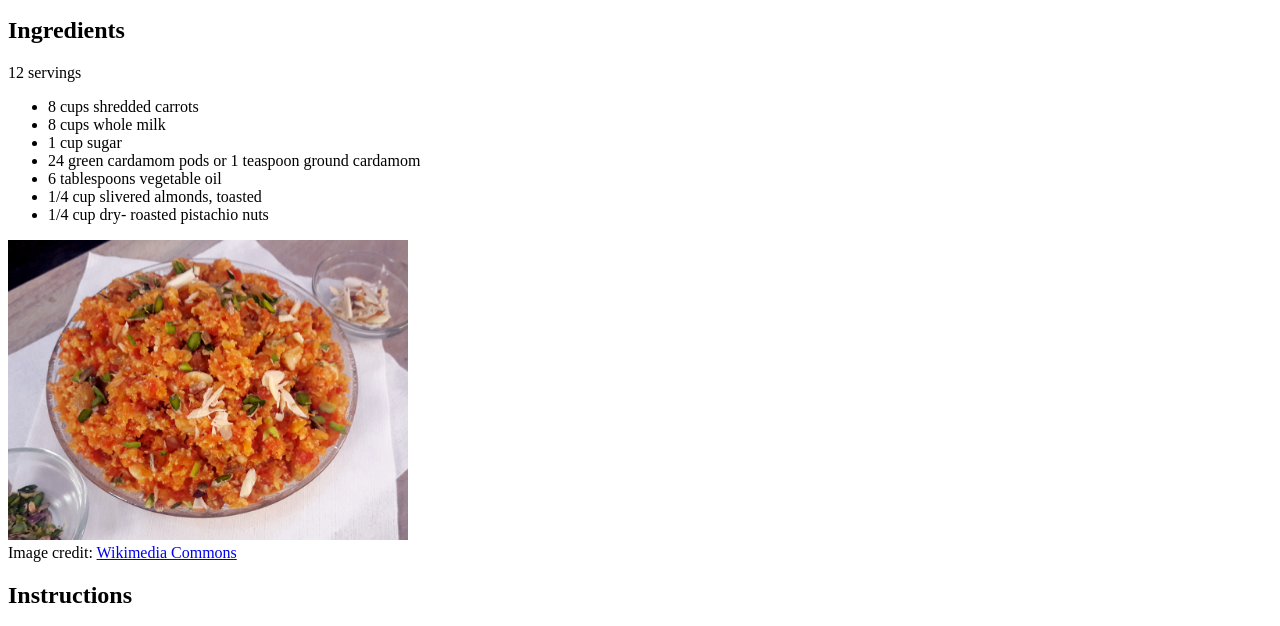
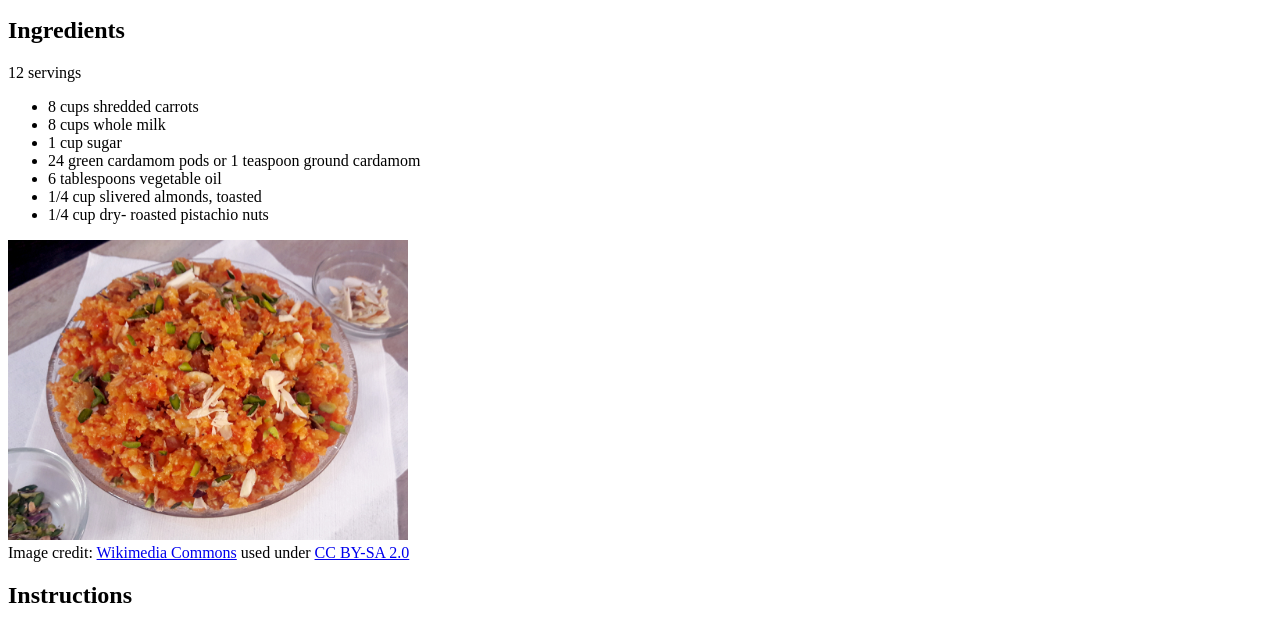
Before and after one commit to RohitNallandhigal/odin-recipes, a plain HTML site: page recipes/carrot-halwa.html in a window 1280 px wide. Shown: the part 155-781 px from the top of the page. Drawn offline with Linux system fonts and the light colour scheme.

Commit message:
Added license info for the image in the carrot halwa recipe page.

```diff
--- a/recipes/carrot-halwa.html
+++ b/recipes/carrot-halwa.html
@@ -27,6 +27,7 @@
         <img src="../images/carrot-halwa-recipe-page.jpg" alt="Carrot Halwa garnished with almonds and pistachios" height="300" width="400">
         <figcaption>
             Image credit: <a href="https://commons.wikimedia.org/" target="_blank" rel="noopener noreferrer">Wikimedia Commons</a>
+            used under <a href="https://creativecommons.org/licenses/by-sa/2.0/" target="_blank" rel="noopener noreferrer">CC BY-SA 2.0</a>
         </figcaption>
         <p><h2>Instructions</h2></p>
         <ol>
```
